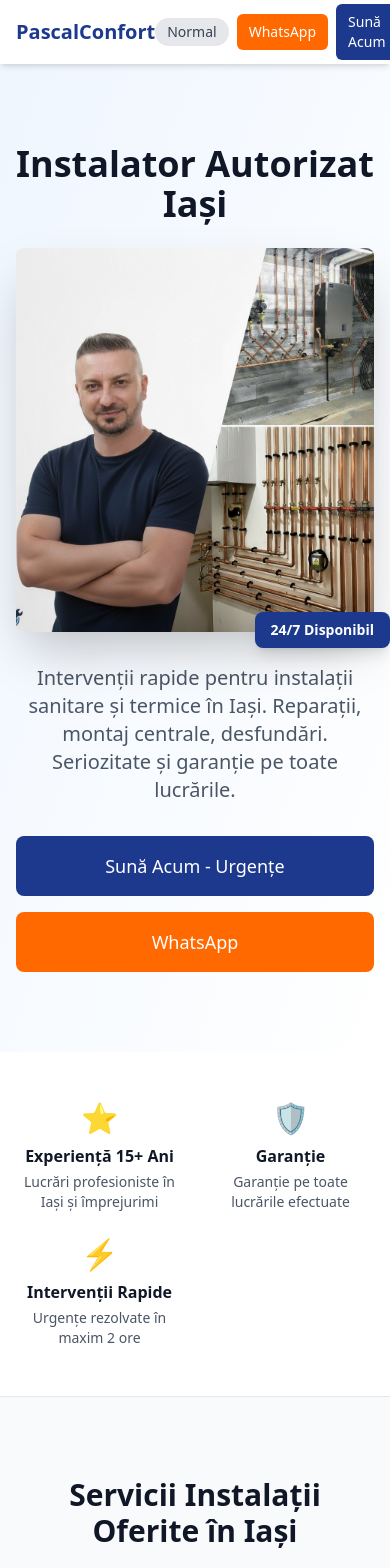
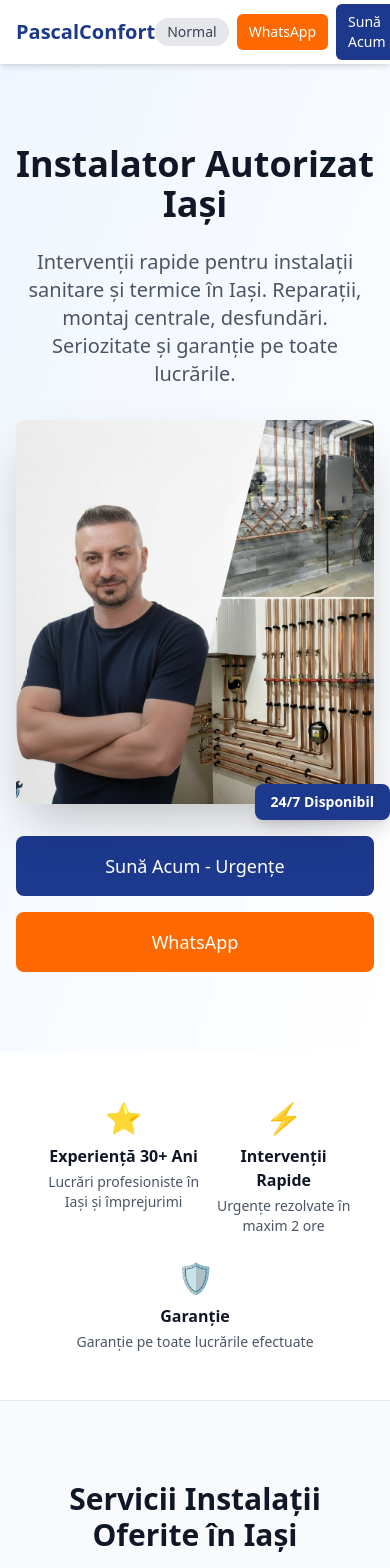
Before and after one commit to pkbannutz/PascalConfort, a Next.js app: page / in a window 390 px wide. Shown: the top 1568 px of the page. Built offline with nearby package versions, Linux system fonts and the light colour scheme.

Commit message:
Implement final requested modifications: mobile subtitle position, triangle badge layout, update experience to 30 years, black input text color

```diff
--- a/src/app/components/sections/About.tsx
+++ b/src/app/components/sections/About.tsx
@@ -10,7 +10,7 @@ export function About() {
             <div className="relative h-96 lg:h-[500px] rounded-lg overflow-hidden shadow-2xl">
               <Image
                 src="/images/daniel-pascal.jpg"
-                alt="Daniel Pascal - Instalator autorizat Iași cu 15+ ani experiență"
+                alt="Daniel Pascal - Instalator autorizat Iași cu 30+ ani experiență"
                 fill
                 className="object-cover"
               />
--- a/src/app/components/sections/ContactForm.tsx
+++ b/src/app/components/sections/ContactForm.tsx
@@ -56,7 +56,7 @@ export function ContactForm() {
                   {...register('name')}
                   type="text"
                   id="name"
-                  className="w-full px-4 py-3 border border-gray-300 rounded-md focus:ring-2 focus:ring-blue-500 focus:border-transparent"
+                  className="w-full px-4 py-3 border border-gray-300 rounded-md focus:ring-2 focus:ring-blue-500 focus:border-transparent text-black"
                   placeholder="Numele dumneavoastră"
                 />
                 {errors.name && (
@@ -72,7 +72,7 @@ export function ContactForm() {
                   {...register('phone')}
                   type="tel"
                   id="phone"
-                  className="w-full px-4 py-3 border border-gray-300 rounded-md focus:ring-2 focus:ring-blue-500 focus:border-transparent"
+                  className="w-full px-4 py-3 border border-gray-300 rounded-md focus:ring-2 focus:ring-blue-500 focus:border-transparent text-black"
                   placeholder="+40 7XX XXX XXX"
                 />
                 {errors.phone && (
@@ -88,7 +88,7 @@ export function ContactForm() {
                   {...register('message')}
                   id="message"
                   rows={4}
-                  className="w-full px-4 py-3 border border-gray-300 rounded-md focus:ring-2 focus:ring-blue-500 focus:border-transparent"
+                  className="w-full px-4 py-3 border border-gray-300 rounded-md focus:ring-2 focus:ring-blue-500 focus:border-transparent text-black"
                   placeholder="Descrieți lucrarea sau problema..."
                 />
                 {errors.message && (
--- a/src/app/components/sections/Hero.tsx
+++ b/src/app/components/sections/Hero.tsx
@@ -14,6 +14,10 @@ export function Hero() {
                 Instalator Autorizat Iași
                 <span className="hidden md:block text-blue-900">Urgențe Non-Stop</span>
               </h1>
+              <p className="text-xl text-gray-600 mb-8 max-w-2xl">
+                Intervenții rapide pentru instalații sanitare și termice în Iași.
+                Reparații, montaj centrale, desfundări. Seriozitate și garanție pe toate lucrările.
+              </p>
               {/* Mobile Image */}
               <div className="relative lg:hidden mb-8">
                 <div className="relative h-96 rounded-lg overflow-hidden shadow-2xl">
@@ -32,10 +36,6 @@ export function Hero() {
                   </div>
                 </ScrollReveal>
               </div>
-              <p className="text-xl text-gray-600 mb-8 max-w-2xl">
-                Intervenții rapide pentru instalații sanitare și termice în Iași.
-                Reparații, montaj centrale, desfundări. Seriozitate și garanție pe toate lucrările.
-              </p>
               <div className="flex flex-col sm:flex-row gap-4 justify-center lg:justify-start">
                 <Button
                   variant="primary"
--- a/src/app/components/sections/TrustBar.tsx
+++ b/src/app/components/sections/TrustBar.tsx
@@ -2,7 +2,7 @@ export function TrustBar() {
   const trustItems = [
     {
       icon: '⭐',
-      title: 'Experiență 15+ Ani',
+      title: 'Experiență 30+ Ani',
       description: 'Lucrări profesioniste în Iași și împrejurimi'
     },
     {
@@ -20,7 +20,28 @@ export function TrustBar() {
   return (
     <section className="py-12 bg-white border-b border-gray-200">
       <div className="max-w-7xl mx-auto px-4 sm:px-6 lg:px-8">
-        <div className="grid grid-cols-2 lg:grid-cols-4 gap-6">
+        {/* Mobile: Triangle layout with Garanție in middle bottom */}
+        <div className="lg:hidden flex flex-col items-center gap-6">
+          <div className="flex justify-between w-full max-w-xs">
+            <div className="text-center">
+              <div className="text-3xl mb-2">{trustItems[0].icon}</div>
+              <h3 className="font-semibold text-gray-900 mb-1">{trustItems[0].title}</h3>
+              <p className="text-sm text-gray-600">{trustItems[0].description}</p>
+            </div>
+            <div className="text-center">
+              <div className="text-3xl mb-2">{trustItems[2].icon}</div>
+              <h3 className="font-semibold text-gray-900 mb-1">{trustItems[2].title}</h3>
+              <p className="text-sm text-gray-600">{trustItems[2].description}</p>
+            </div>
+          </div>
+          <div className="text-center">
+            <div className="text-3xl mb-2">{trustItems[1].icon}</div>
+            <h3 className="font-semibold text-gray-900 mb-1">{trustItems[1].title}</h3>
+            <p className="text-sm text-gray-600">{trustItems[1].description}</p>
+          </div>
+        </div>
+        {/* Desktop: Grid layout */}
+        <div className="hidden lg:grid lg:grid-cols-4 gap-6">
           {trustItems.map((item, index) => (
             <div key={index} className="text-center">
               <div className="text-3xl mb-2">{item.icon}</div>
```
